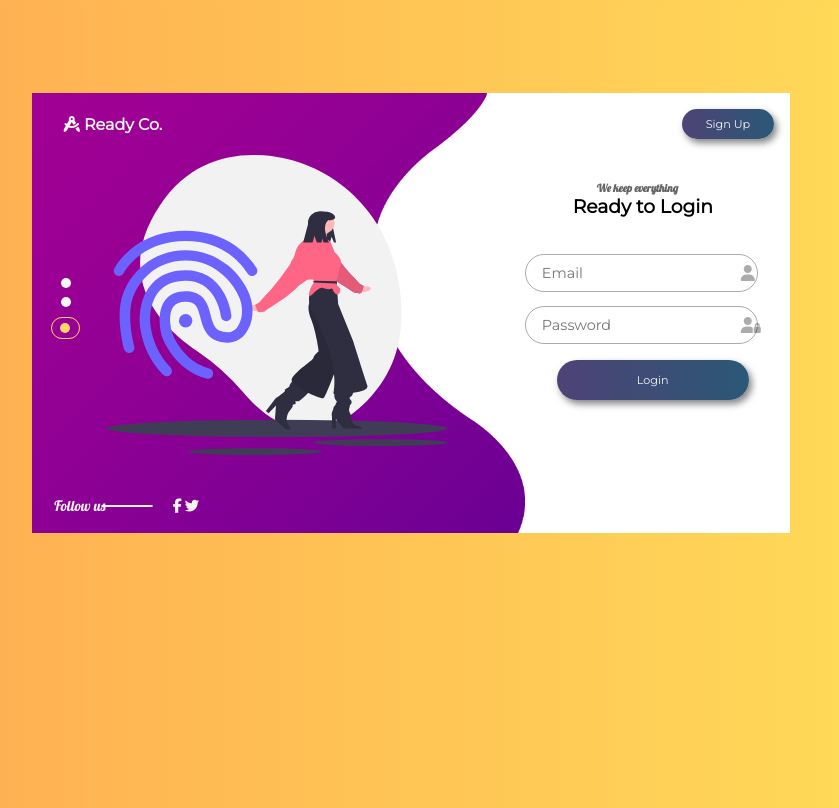
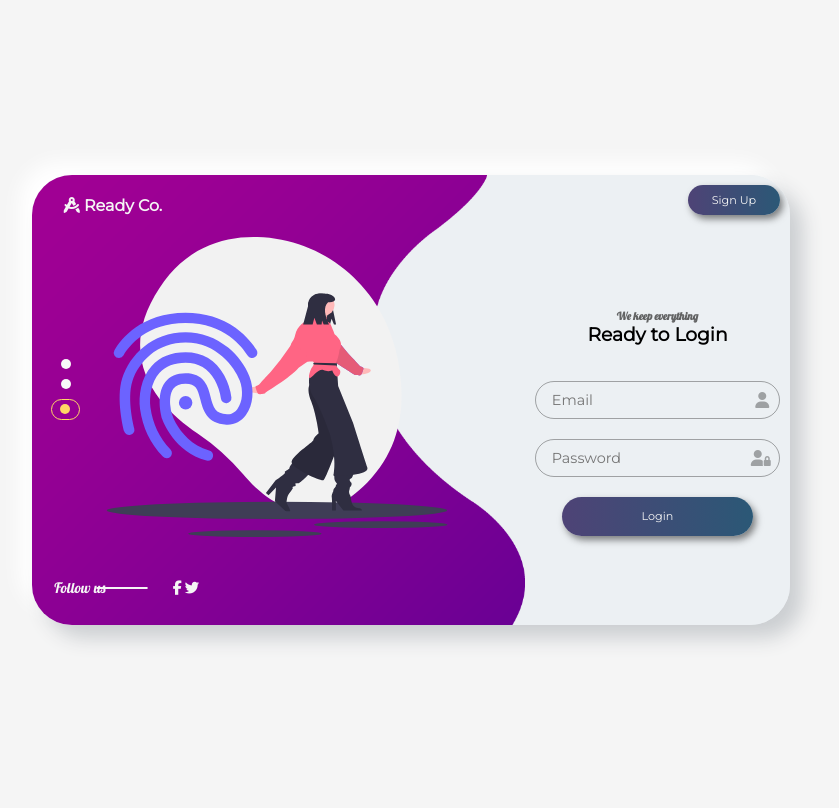
Before and after one commit to akashyap2013/Advanced-Login-UI, a plain HTML site: page Index.html in a window 1280 px wide. Shown: the whole page, without its empty margins (229-1068 px from the left). Drawn offline with nearby package versions, Linux system fonts and the light colour scheme.

Commit message:
Made some changes in background-color and placements of elemets

```diff
--- a/Index.html
+++ b/Index.html
@@ -46,8 +46,9 @@
                     </div>
                 </div>
                 <div class="col login">
-
-                    <button type="button" class="btn btn-signup">Sign Up</button>
+                    <div>
+                        <button type="button" class="btn btn-signup">Sign Up</button>
+                    </div>
                     <form>
                         <div class="titles">
                             <h6>We keep everything</h6>
@@ -66,7 +67,9 @@
                             </div>
                         </div>
 
-                        <button type="submit" class="btn btn-login">Login</button>
+                        <div class="login-btn">
+                            <button type="submit" class="btn btn-login">Login</button>
+                        </div>
                     </form>
 
                 </div>
--- a/css/Style.css
+++ b/css/Style.css
@@ -4,8 +4,7 @@
 html, body{
     height: 100%;
     overflow: hidden;
-    background: #ffe259;
-    background: var(--mango-gradient);
+    background: whitesmoke;
 }
 
 /* Variables */
@@ -24,20 +23,23 @@ html, body{
     justify-content: center;
     align-items: center;
     height: 98%;
-    max-height: 610px;
+    max-height: 100vh;
 }
 
 .container .panel{
     width: 60%;
-    height: 72%;
-    box-shadow: var(--primary-gradient);
+    height: 450px;
+    background: #ecf0f3;
+    border-radius: 40px;
+    overflow: hidden;
+    box-shadow: 13px 13px 20px #cbced1, -13px -13px 20px #fff
 }
 
 .row{
     display: grid;
     grid-template-columns: 65% 35%;
     height: 100%;
-    background: #fff;
+    background: #ecf0f3;
 }
 
 .liquid{
@@ -107,7 +109,7 @@ html, body{
 .follow::after{
     content: "";
     position: absolute;
-    left: 14%;
+    left: 13%;
     width: 50px;
     border: 1px solid whitesmoke;
     border-radius: 4rem;
@@ -119,6 +121,13 @@ html, body{
 }
 
 /* Second Column Login */
+
+.login{
+    display: flex;
+    flex-direction: column;
+    justify-content: space-between;
+    padding: 10px;
+}
 
 .btn{
     padding: .5rem 1.5rem;
@@ -136,28 +145,29 @@ html, body{
 form .btn-login{
     background: var(--primary-gradient);
     float: right;
-    margin: 1rem;
 }
 
 .titles{
     margin-bottom: 2.2rem;
+    display: flex;
+    flex-direction: column;
+    justify-content: center;
+    align-items: center;
 }
 
 form{
     height: 55%;
     max-height: 280px;
-    margin-top: 5.5rem;
+    margin-bottom: 70px;
 }
 
 form h3, form h6{
     font-family: var(--Montserrat);
     padding: 0;
     margin: 0;
-    padding-left: 3rem;
 }
 
 form h6{
-    padding-left: 4.5rem;
     font-family: var(--Lobster);
     color: #444444d2;
 }
@@ -167,9 +177,8 @@ form .form-group{
     justify-content: space-between;
     text-align: left;
     border: 1px solid var(--border-color);
-    margin-top: .9rem;
-    margin-right: 2rem;
     border-radius: 3rem;
+    margin-bottom: 20px;
 }
 
 form .form-group .form-input{
@@ -196,5 +205,11 @@ form .input-icon{
 form .btn-login{
     float: none;
     padding: .8rem 5rem;
-    margin-left: 2rem;
+    margin: 0 auto;
 }
+
+.login-btn{
+    display: flex;
+    justify-content: center;
+    align-items: center;
+}
```
